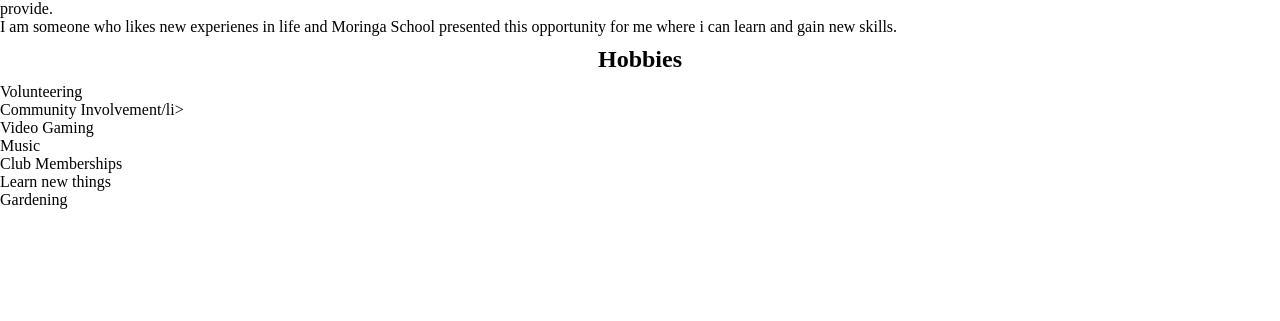
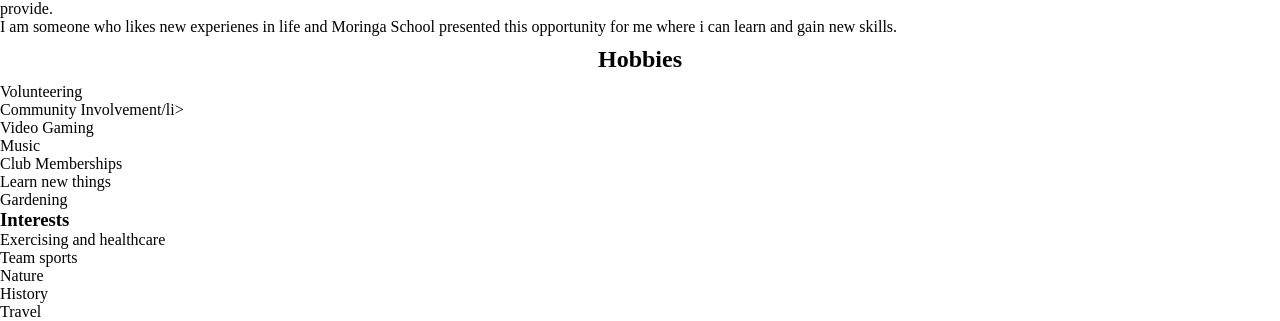
Before and after one commit to clementRCK/Portfolio-Landing-Page, a plain HTML site: page index.html in a window 1280 px wide. Shown: the part 594-915 px from the top of the page. Before the commit the page ends 803 px from the top, so only its background shows below. Drawn offline with Linux system fonts and the light colour scheme.

Commit message:
modified index

```diff
--- a/index.html
+++ b/index.html
@@ -56,7 +56,7 @@
         <p>I am an undergraduate student from Kabarak University in the School of Education, department of arts. I was passionate about Networking, Coding and programming and enrolled myself in Cisco Academy,Routing and Networking and was certified CCNA 1&2.</p>
         <p>Our modern society requires one to be diverse in nature and be able to do different things without any difficulty. Currently am looking for new career opportunities my current job position cannot provide.</p>
         <p>I am someone who likes new experienes in life and Moringa School presented this opportunity for me where i can learn and gain new skills.</p>
-     <h2>Hobbies</h2>
+     <h2> Hobbies</h2>
         <ul>
             <li>Volunteering</li> Community Involvement/li>
             <li>Video Gaming</li>
@@ -65,6 +65,14 @@
             <li>Learn new things</li>
             <li>Gardening</li>
         </ul>
+     <h3>Interests</h3>
+         <ul>
+             <li>Exercising and healthcare</li>
+             <li>Team sports</li>
+             <li>Nature</li>
+             <li>History</li>
+             <li>Travel</li>
+         </ul>
     </div>
    </div>
 </body>
```
